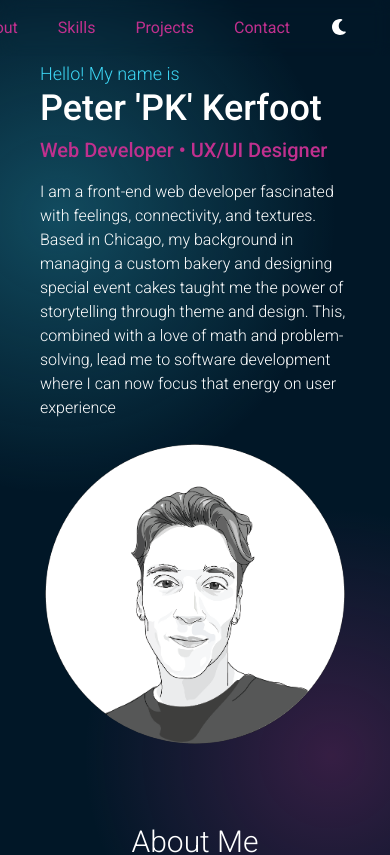
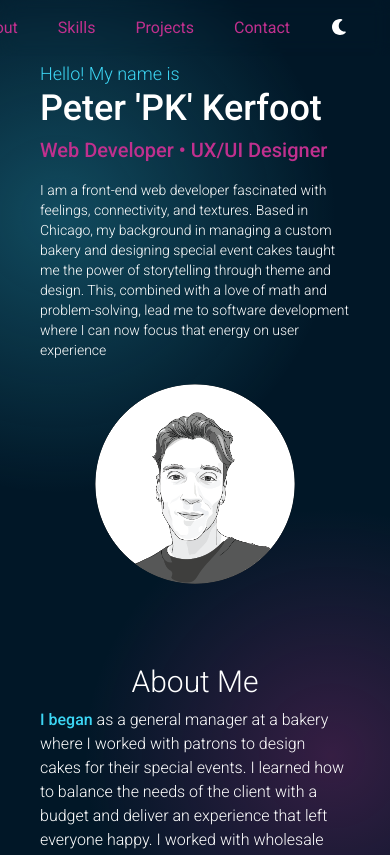
Before and after one commit to YonugJones/portfolio, a React (Vite) app: page / in a window 390 px wide. Shown: the top 855 px of the page. Built offline with nearby package versions, Linux system fonts and the light colour scheme.

Commit message:
made heroImage smaller for mobile view

```diff
--- a/src/sections/Hero.tsx
+++ b/src/sections/Hero.tsx
@@ -12,7 +12,7 @@ const Hero = () => {
           <h2 className='text-xl mt-2 font-medium text-[var(--dark-four)]'>
             Web Developer • UX/UI Designer
           </h2>
-          <p className='mt-4'>
+          <p className='mt-4 text-sm'>
             I am a front-end web developer fascinated with feelings,
             connectivity, and textures. Based in Chicago, my background in
             managing a custom bakery and designing special event cakes taught me
@@ -21,7 +21,7 @@ const Hero = () => {
             development where I can now focus that energy on user experience
           </p>
         </div>
-        <div className='w-[300px] h-[300px] mx-auto'>
+        <div className='w-[200px] h-[200px] mx-auto md:w-[300px] md:h-[300px]'>
           <img
             src={heroImage}
             alt='Picture of Peter Kerfoot'
```
